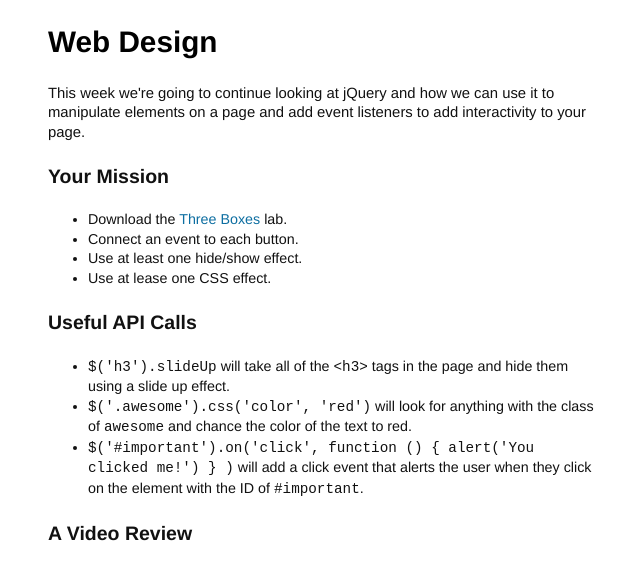
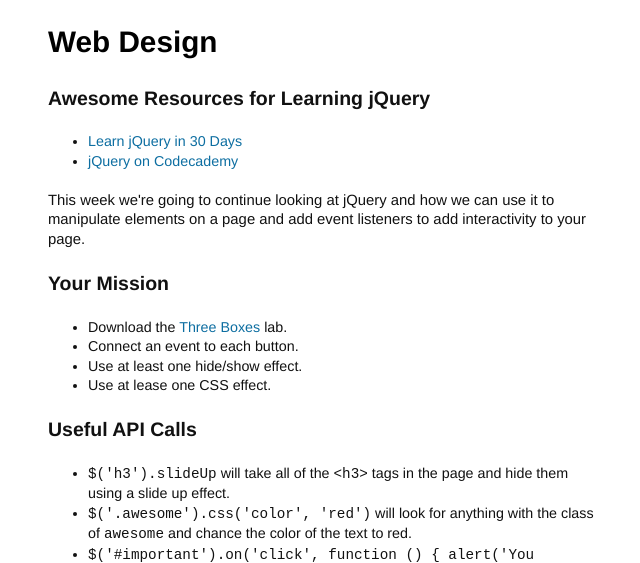
Before and after one commit to scholarsnyc/web-design, a Jekyll site: the page built from index.html, in a window 1280 px wide, cut to the strip 0-563 px from the top of the page. Shown: the whole strip, without its empty margins (317-957 px from the left). Built offline with Jekyll 4.4.1, drawn with Linux system fonts in a browser that asks for light colours.

Commit message:
Put up some jQuery resources

```diff
--- a/index.html
+++ b/index.html
@@ -4,6 +4,13 @@
 title : Web Design
 
 ---
+
+<h3>Awesome Resources for Learning jQuery</h3>
+
+<ul>
+	<li><a href="https://tutsplus.com/course/30-days-to-learn-jquery/">Learn jQuery in 30 Days</a></li>
+	<li><a href="http://www.codecademy.com/tracks/jquery">jQuery on Codecademy</a></li>
+</ul>
 
 <p>This week we're going to continue looking at jQuery and how we can use it to manipulate elements on a page and add event listeners to add interactivity to your page.</p>
 
```
